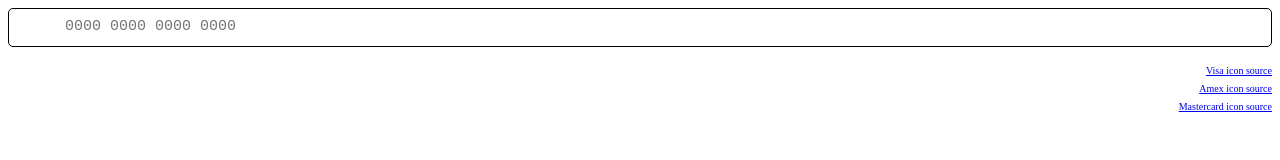
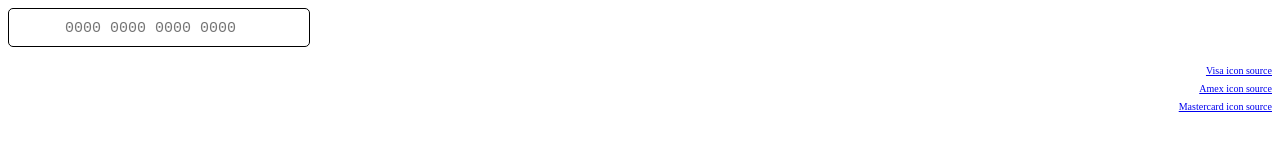
Before and after one commit to goradish/creditCardService, a website: page index.html in a window 1280 px wide. Drawn offline with nearby package versions, Linux system fonts and the light colour scheme; files that its build step writes are made by us from their sources.

Commit message:
Fixed more css

```diff
--- a/src/js/paymentService.js
+++ b/src/js/paymentService.js
@@ -418,7 +418,7 @@ function cardZipOnInput(e) {
 	if (numbers.length === 0) {
 		moveInputToCvvFromZip(e);
 	}
-	else if (e.target.value > 6) {
+	else if (e.target.value > 5) {
 		e.target.value = e.target.value.substr(0, 5);
 	}
 }
@@ -466,7 +466,7 @@ window.PaymentService = {
 
 		var cardZipInput = document.createElement('input');
 		cardZipInput.className = 'card-zip start';
-		cardZipInput.placeholder = 'zip code';
+		cardZipInput.placeholder = 'zip';
 		cardZipInput.type = 'tel';
 
 		creditCardNumbersContainer.appendChild(cardNumberInput);
--- a/src/sass/paymentService.sass
+++ b/src/sass/paymentService.sass
@@ -91,6 +91,7 @@ $cardZipWidth: 25%;
   display: flex;
   border: 1px solid black;
   border-radius: 5px;
+  max-width: 300px;
 
   .credit-card-type
     width: 50px;
@@ -101,6 +102,7 @@ $cardZipWidth: 25%;
       background-position: 2% 66%;
       height: 20px;
       padding-top: 17px;
+      margin-left: 5px;
       &.mastercard
         background-image: url(../images/mastercard.svg);
       &.amex
@@ -111,10 +113,10 @@ $cardZipWidth: 25%;
         display: inline-block
 
   .credit-card-numbers
-    width: 80%;
+    width: calc(100% - 50px);
     display: flex;
     align-items: center;
-    margin-top: -4px;
+    justify-content: space-between;
 
   input
     background: none;
```
